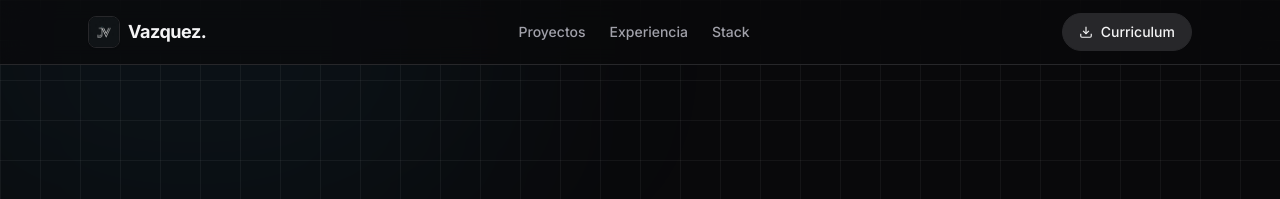
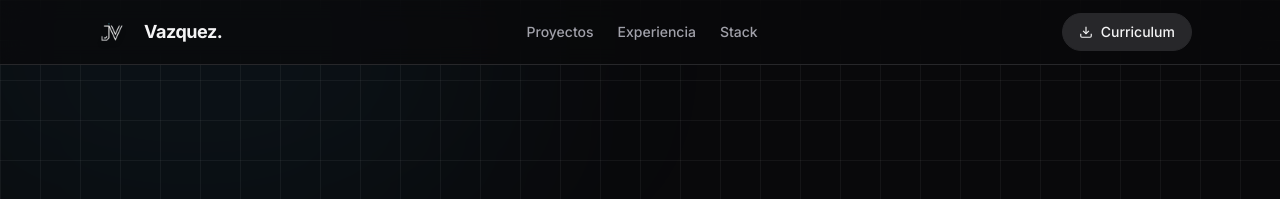
Before and after one commit to Jusnock/jusnock.github.io, an MkDocs documentation site: the page built from docs/index.md, in a window 1280 px wide. Shown: the top 199 px of the page. Built offline with MkDocs 1.6.1 and Material for MkDocs 9.7.7, drawn with Linux system fonts in a browser that asks for light colours; nearby versions of some CDN libraries.

Commit message:
style: usar logo png transparente y agrandarlo en la UI

```diff
--- a/mkdocs.yml
+++ b/mkdocs.yml
@@ -10,8 +10,8 @@ theme:
   name: material
   custom_dir: overrides
   language: es
-  logo: assets/jv_logo_minimalist.jpg
-  favicon: assets/jv_logo_minimalist.jpg
+  logo: assets/jv_logo_transparent.png
+  favicon: assets/jv_logo_transparent.png
   palette:
     - scheme: slate
       primary: black
--- a/overrides/home.html
+++ b/overrides/home.html
@@ -9,8 +9,8 @@
   <meta property="og:url" content="https://jusnock.github.io/">
   <meta property="og:title" content="Juan Francisco Vazquez | Infrastructure & Security">
   <meta property="og:description" content="Especialista en Infraestructura de Redes, Administración de Sistemas y Ciberseguridad.">
-  <meta property="og:image" content="https://jusnock.github.io/assets/jv_logo_minimalist.jpg">
-  <link rel="icon" type="image/jpeg" href="assets/jv_logo_minimalist.jpg">
+  <meta property="og:image" content="https://jusnock.github.io/assets/jv_logo_transparent.png">
+  <link rel="icon" type="image/png" href="assets/jv_logo_transparent.png">
 
   <!-- Inter & JetBrains Mono -->
   <link rel="preconnect" href="https://fonts.googleapis.com">
@@ -107,7 +107,7 @@
   <header class="fixed top-0 w-full z-50 glass-nav transition-all duration-300">
     <div class="max-w-6xl mx-auto px-6 h-16 flex items-center justify-between">
       <a href="#home" class="font-bold text-textMain text-lg tracking-tight flex items-center gap-2">
-        <img src="assets/jv_logo_minimalist.jpg" alt="Logo Juan Vazquez" class="w-8 h-8 rounded-lg object-cover border border-border shadow-sm">
+        <img src="assets/jv_logo_transparent.png" alt="Logo Juan Vazquez" class="w-12 h-12 object-contain drop-shadow-md">
         Vazquez.
       </a>
       <nav class="hidden md:flex gap-6 text-sm font-medium text-textMuted">
@@ -423,7 +423,7 @@
   <footer class="border-t border-border/50 py-12 mt-12">
     <div class="max-w-6xl mx-auto px-6 flex flex-col md:flex-row items-center justify-between gap-6">
       <div class="flex items-center gap-2">
-        <img src="assets/jv_logo_minimalist.jpg" alt="Logo JV" class="w-6 h-6 rounded object-cover border border-border shadow-sm">
+        <img src="assets/jv_logo_transparent.png" alt="Logo JV" class="w-8 h-8 object-contain">
         <span class="text-sm font-medium text-textMain">Juan Francisco Vazquez</span>
       </div>
       <div class="text-xs text-textMuted flex items-center gap-6">
```
Also changed, not shown: docs/assets/jv_logo_minimalist.jpg (deleted), docs/assets/jv_logo_transparent.png (added).
